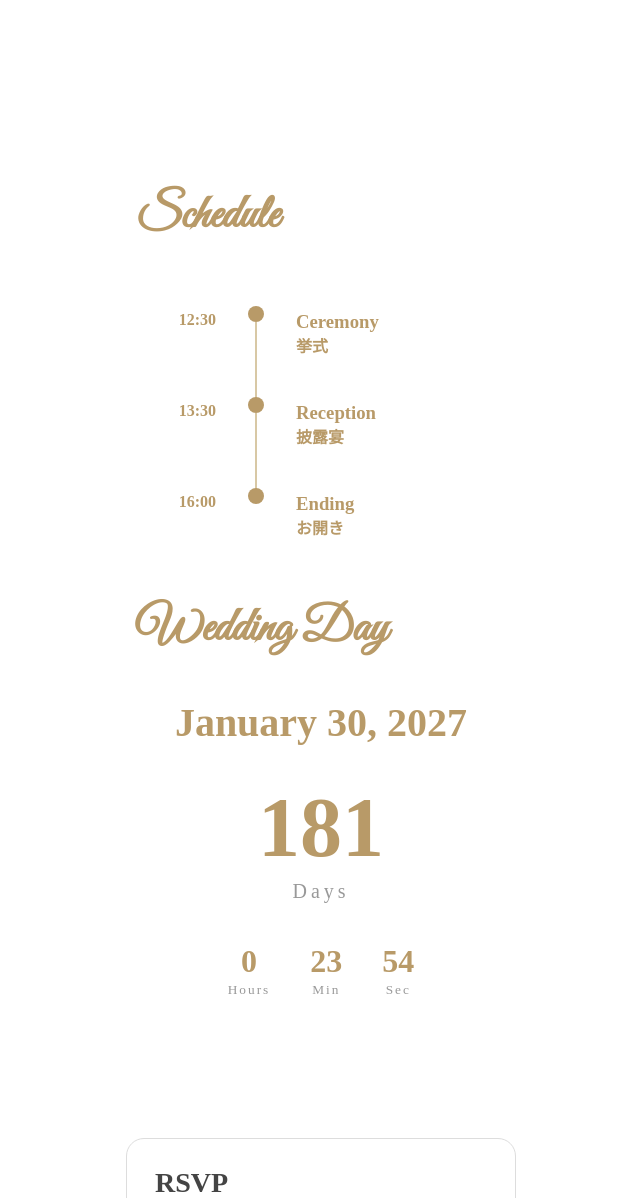
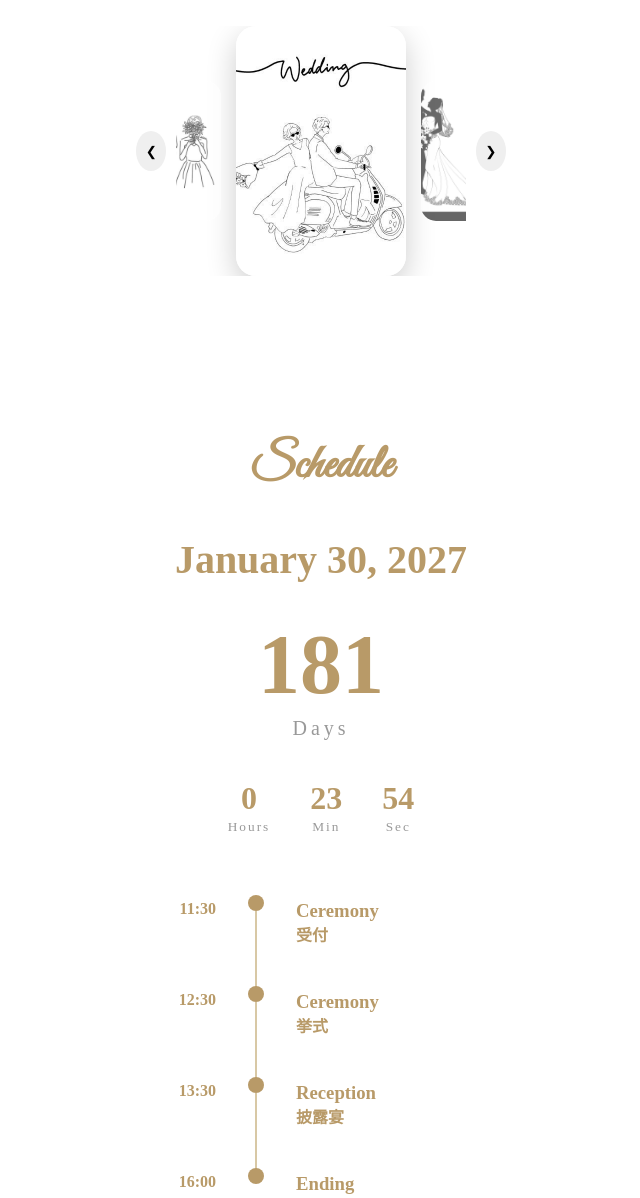
Before and after one commit to MarieNagae/WeddingInvite, a website built with Vite: page index.html in a window 1280 px wide. Shown: the part 1960-3158 px from the top of the page, without its empty margins (319-959 px from the left). Built offline with nearby package versions, Linux system fonts and the light colour scheme.

Commit message:
add gallery

```diff
--- a/css/style.css
+++ b/css/style.css
@@ -117,17 +117,66 @@ body{
 .section-title{
     font-family: "Great Vibes", cursive;
     font-size: 48px;
-
     color: #b89a68;
-
     margin-bottom: 40px;
+    text-align: center;
 }
 
 .message-text{
     font-size: 17px;
     line-height: 2.2;
+    color: #555;
+}
 
-    color: #555;
+/*フォトギャラリー*/
+.gallery{
+    padding:80px 20px;
+    background:#fff;
+}
+
+.gallery-wrapper{
+    display:flex;
+    align-items:center;
+    justify-content:center;
+}
+
+.gallery-container{
+    display:flex;
+    align-items:center;
+    justify-content:center;
+    gap:15px;
+    overflow:hidden;
+}
+
+.gallery-side{
+    width:90px;
+    height:140px;
+    object-fit:cover;
+    border-radius:15px;
+    opacity:.6;
+}
+
+.gallery-center{
+    width:170px;
+    height:250px;
+    object-fit:cover;
+    border-radius:20px;
+    box-shadow:0 10px 30px rgba(0,0,0,.2);
+}
+
+.gallery-btn{
+    width:40px;
+    height:40px;
+    margin:0 10px;
+    border:none;
+    border-radius:50%;
+    cursor:pointer;
+}
+
+.gallery-container img{
+    user-select: none;
+    -webkit-user-select: none;
+    -webkit-user-drag: none;
 }
 
 
@@ -235,6 +284,8 @@ body{
     font-size:40px;
     font-weight:700;
     color:#b89a68;
+
+    font-family: "Cormorant Garamond", serif;
 }
 
 .days-box{
--- a/index.html
+++ b/index.html
@@ -79,18 +79,74 @@
             </section>
 
             <!--Photo Gallery-->
-            <section class="section">
+            <section class="gallery">
                 <h2 class="section-title">Photo Gallery</h2>
+                <div class="gallery-wrapper">
+                    <button id="prevBtn" class="gallery-btn">&#10094;</button>
+                    <div class="gallery-container">
+                        <img id="leftImage" class="gallery-side">
+                        <img id="centerImage" class="gallery-center">
+                        <img id="rightImage" class="gallery-side">
+                    </div>
+                    <button id="nextBtn" class="gallery-btn">&#10095;</button>
+                </div>
             </section>
+
 
             <!--スケジュール-->
             <section class="section">
 
+                <section class="countdown">
+
+                    <h2 class="section-title">Schedule</h2>
+                    <!--h2 class="section-title">Wedding Day</h2-->
+
+                    <p class="count-date">January 30, 2027</p>
+
+                    <div class="days-box">
+                        <span id="days">0</span>
+                        <p>Days</p>
+                    </div>
+
+                    <div class="time-box">
+
+                        <div>
+                            <span id="hours">0</span>
+                            <small>Hours</small>
+                        </div>
+
+                        <div>
+                            <span id="minutes">0</span>
+                            <small>Min</small>
+                        </div>
+
+                        <div>
+                            <span id="seconds">0</span>
+                            <small>Sec</small>
+                        </div>
+
+                    </div>
+
+                </section>
+
+
                 <section class="schedule">
 
-                    <h2 class="section-title">Schedule</h2>
 
                     <div class="timeline">
+
+                        <div class="timeline-item">
+                            <div class="time">11:30</div>
+
+                            <div class="line">
+                                <span class="circle"></span>
+                            </div>
+
+                            <div class="content">
+                                <h3>Ceremony</h3>
+                                <p>受付</p>
+                            </div>
+                        </div>
 
                         <div class="timeline-item">
                             <div class="time">12:30</div>
@@ -136,41 +192,7 @@
                 </section>
 
 
-                <section class="countdown">
 
-                    <h2 class="section-title">Wedding Day</h2>
-
-                    <p class="count-date">January 30, 2027</p>
-
-                    <div class="days-box">
-                        <span id="days">0</span>
-                        <p>Days</p>
-                    </div>
-
-                    <div class="time-box">
-
-                        <div>
-                            <span id="hours">0</span>
-                            <small>Hours</small>
-                        </div>
-
-                        <div>
-                            <span id="minutes">0</span>
-                            <small>Min</small>
-                        </div>
-
-                        <div>
-                            <span id="seconds">0</span>
-                            <small>Sec</small>
-                        </div>
-
-                    </div>
-
-                </section>
-
-                    </div>
-
-                </section>
 
             </section>
 
--- a/js/main.js
+++ b/js/main.js
@@ -1,20 +1,81 @@
+//フォトギャラリー
+const images = [
+    "images/top/gallery/photo1.jpg",
+    "images/top/gallery/photo2.jpg",
+    "images/top/gallery/photo3.jpg",
+    "images/top/gallery/photo4.jpg",
+    "images/top/gallery/photo5.jpg"
+];
+
+let current = 1;
+const leftImage = document.getElementById("leftImage");
+const centerImage = document.getElementById("centerImage");
+const rightImage = document.getElementById("rightImage");
+
+function render(){
+    const left = (current - 1 + images.length) % images.length;
+    const right = (current + 1) % images.length;
+
+    leftImage.src = images[left];
+    centerImage.src = images[current];
+    rightImage.src = images[right];
+}
+
+function next(){
+    current++;
+    if(current >= images.length){
+        current = 0;
+    }
+    render();
+}
+
+function prev(){
+    current--;
+    if(current < 0){
+        current = images.length - 1;
+    }
+    render();
+}
+render();
+
+document.getElementById("nextBtn").addEventListener("click",next);
+document.getElementById("prevBtn").addEventListener("click",prev);
+
+let startX = 0;
+const gallery = document.querySelector(".gallery-container");
+
+gallery.addEventListener("pointerdown", (e) => {
+    startX = e.clientX;
+});
+
+gallery.addEventListener("pointerup", (e) => {
+    const diff = e.clientX - startX;
+
+    if (diff > 50) {
+        prev();
+    }
+    else if (diff < -50) {
+        next();
+    }
+});
+
+
+
+
+
+//カウントダウン
 const weddingDate = new Date("2027-01-30T12:30:00");
 
 function updateCountdown(){
-
     const now = new Date();
-
     const diff = weddingDate - now;
 
     if(diff <= 0){
         return;
     }
     const days = Math.floor(diff / (1000*60*60*24));
-
     const hours = Math.floor(diff / (1000*60*60) % 24);
-
     const minutes = Math.floor(diff / (1000*60) % 60);
-
     const seconds = Math.floor(diff / 1000 % 60);
 
     document.getElementById("days").textContent = days;
```
Also changed, not shown: images/top/gallery/photo1.jpg (renamed from images/top/pair1.jpg), images/top/gallery/photo2.jpg (renamed from images/top/pair3.jpg), images/top/gallery/photo3.jpg (renamed from images/top/pair2.jpg), images/top/gallery/photo4.jpg (added), images/top/gallery/photo5.jpg (added), 1 other file.
